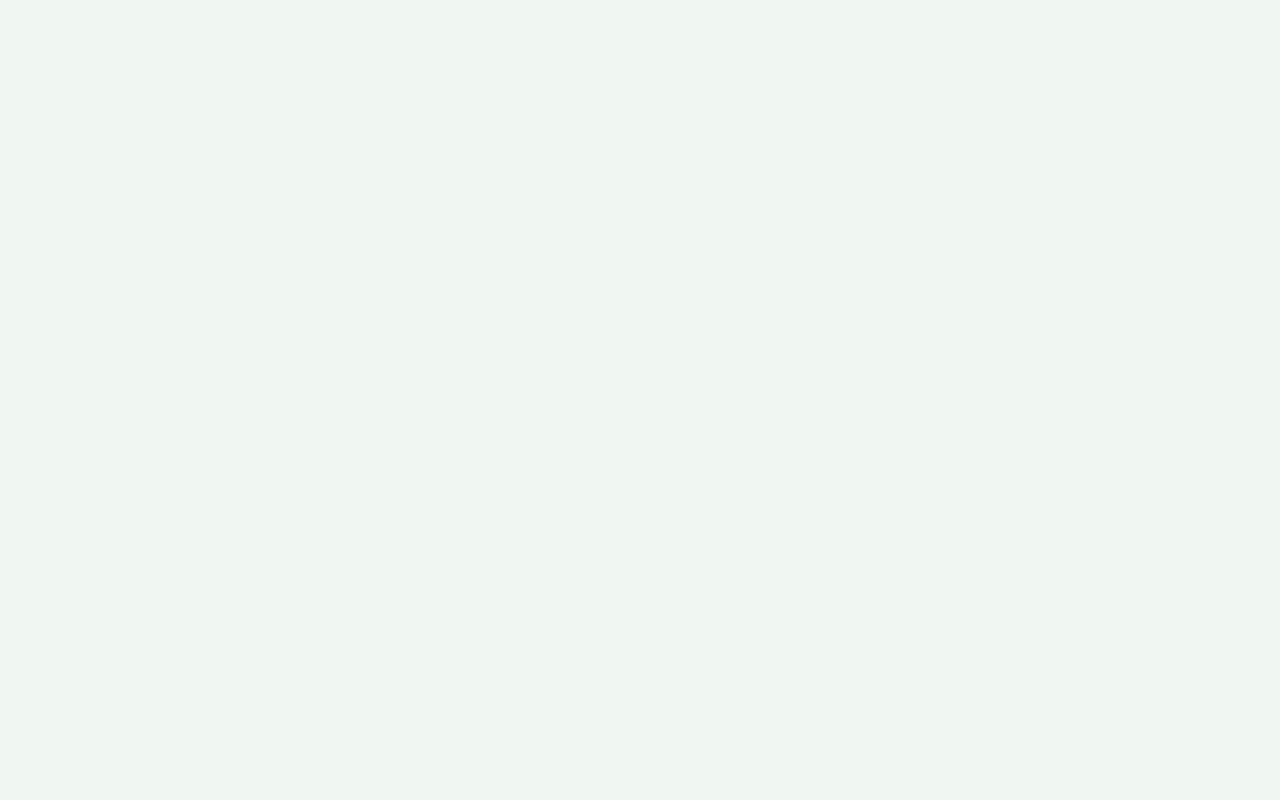
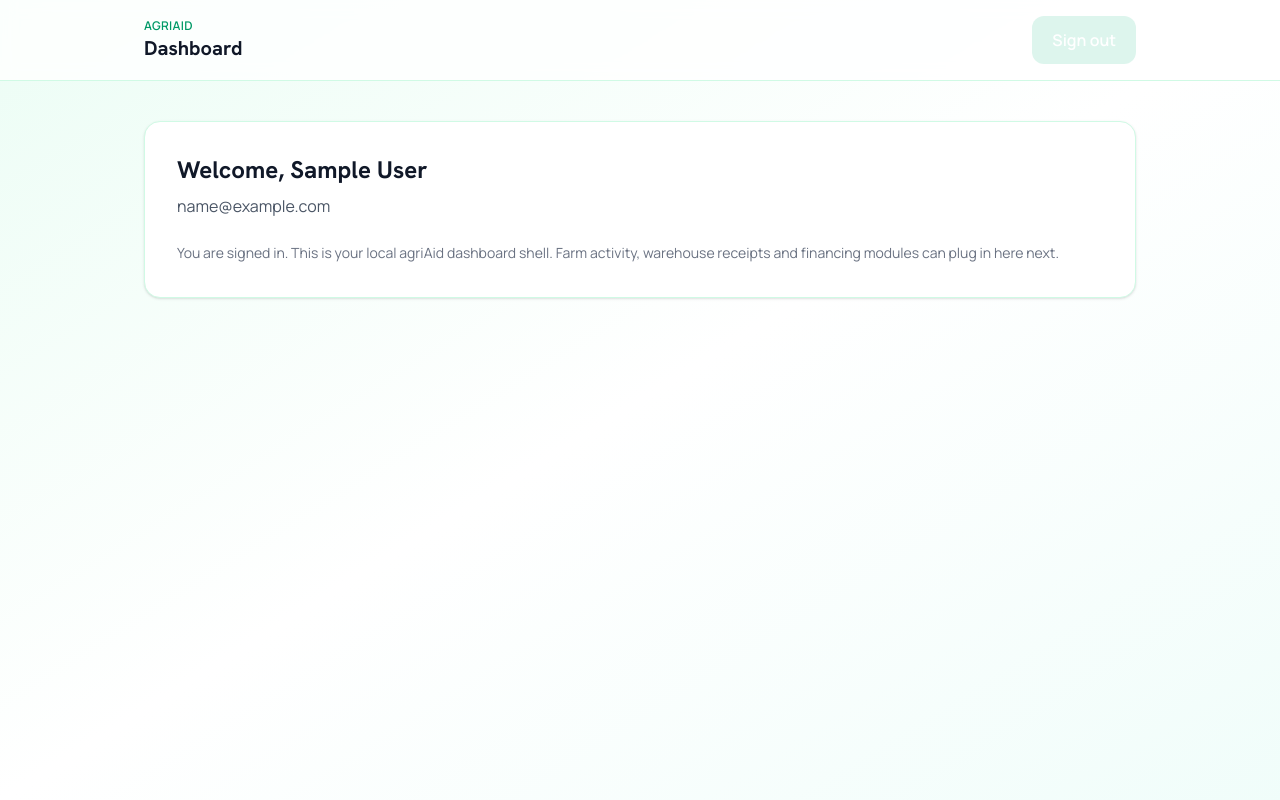
Before and after one commit to alapani-svg/agriAid-frontend, a React (Vite) app: page /dashboard in a window 1280 px wide. Before the commit this address had no page. Built offline with nearby package versions, Linux system fonts and the light colour scheme; sample sign-in values are in the browser's storage.

Commit message:
feat(auth): add protected dashboard route after OTP verification

```diff
--- a/src/App.tsx
+++ b/src/App.tsx
@@ -1,21 +1,26 @@
-import { BrowserRouter as Router, Routes, Route } from 'react-router-dom';
+import { BrowserRouter as Router, Routes, Route } from "react-router-dom";
 import LandingPage from "./modules/Landing/pages/LandingPage";
 import Navigation from "./modules/Landing/components/Navigation/Navigation";
 import Login from "./modules/identity/components/Login/Login";
 import OTPVerify from "./modules/identity/components/OTPVerify/OTPVerify";
+import Dashboard from "./modules/identity/pages/Dashboard";
 
 export default function App() {
   return (
     <Router>
       <Routes>
-        <Route path="/" element={
-          <>
-            <Navigation />
-            <LandingPage />
-          </>
-        } />
+        <Route
+          path="/"
+          element={
+            <>
+              <Navigation />
+              <LandingPage />
+            </>
+          }
+        />
         <Route path="/login" element={<Login />} />
         <Route path="/otp-verify" element={<OTPVerify />} />
+        <Route path="/dashboard" element={<Dashboard />} />
       </Routes>
     </Router>
   );
--- /dev/null
+++ b/src/modules/identity/pages/Dashboard.tsx
@@ -0,0 +1,94 @@
+import { useEffect, useState } from "react";
+import { useNavigate } from "react-router-dom";
+import Button from "../../../shared/ui/Button";
+
+interface UserData {
+  id: string;
+  name: string;
+  email: string;
+}
+
+export default function Dashboard() {
+  const navigate = useNavigate();
+  const [user, setUser] = useState<UserData | null>(null);
+
+  useEffect(() => {
+    const token = localStorage.getItem("auth_token");
+    const raw = localStorage.getItem("user_data");
+
+    if (!token || !raw) {
+      navigate("/login", { replace: true });
+      return;
+    }
+
+    try {
+      setUser(JSON.parse(raw) as UserData);
+    } catch {
+      navigate("/login", { replace: true });
+    }
+  }, [navigate]);
+
+  const handleLogout = async () => {
+    const token = localStorage.getItem("auth_token");
+    try {
+      await fetch("http://localhost:8000/api/auth/logout", {
+        method: "POST",
+        headers: {
+          Accept: "application/json",
+          Authorization: token ? `Bearer ${token}` : "",
+        },
+        credentials: "include",
+      });
+    } catch {
+      // ignore network errors on logout
+    }
+
+    localStorage.removeItem("auth_token");
+    localStorage.removeItem("user_data");
+    localStorage.removeItem("user_id");
+    localStorage.removeItem("user_email");
+    navigate("/login", { replace: true });
+  };
+
+  if (!user) {
+    return (
+      <div className="flex min-h-screen items-center justify-center bg-emerald-50">
+        <p className="text-gray-600">Loading dashboard…</p>
+      </div>
+    );
+  }
+
+  return (
+    <div className="min-h-screen bg-gradient-to-br from-emerald-50 via-white to-teal-50">
+      <header className="border-b border-emerald-100 bg-white/80 backdrop-blur">
+        <div className="mx-auto flex max-w-5xl items-center justify-between px-4 py-4">
+          <div>
+            <p className="text-xs font-semibold uppercase tracking-wide text-emerald-600">
+              agriAid
+            </p>
+            <h1 className="font-headline text-xl font-bold text-gray-900">
+              Dashboard
+            </h1>
+          </div>
+          <Button type="button" onClick={handleLogout}>
+            Sign out
+          </Button>
+        </div>
+      </header>
+
+      <main className="mx-auto max-w-5xl px-4 py-10">
+        <div className="rounded-2xl border border-emerald-100 bg-white p-8 shadow-sm">
+          <h2 className="font-headline text-2xl font-bold text-gray-900">
+            Welcome, {user.name}
+          </h2>
+          <p className="mt-2 text-gray-600">{user.email}</p>
+          <p className="mt-6 text-sm leading-relaxed text-gray-500">
+            You are signed in. This is your local agriAid dashboard shell.
+            Farm activity, warehouse receipts and financing modules can plug in
+            here next.
+          </p>
+        </div>
+      </main>
+    </div>
+  );
+}
```
Also changed, not shown: 1 other file (tests, documents, lock files or other folders).
